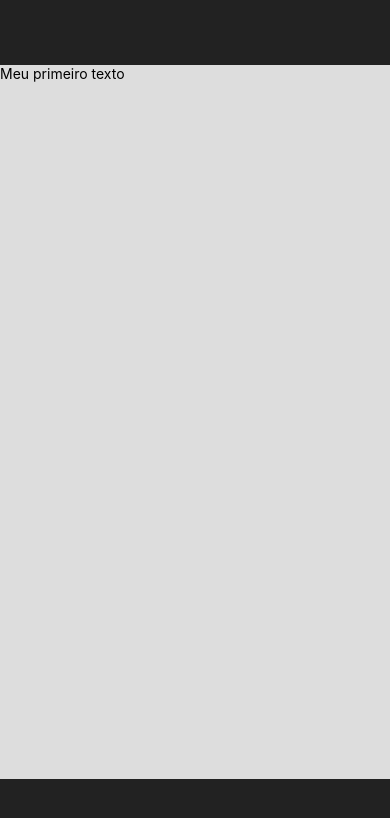
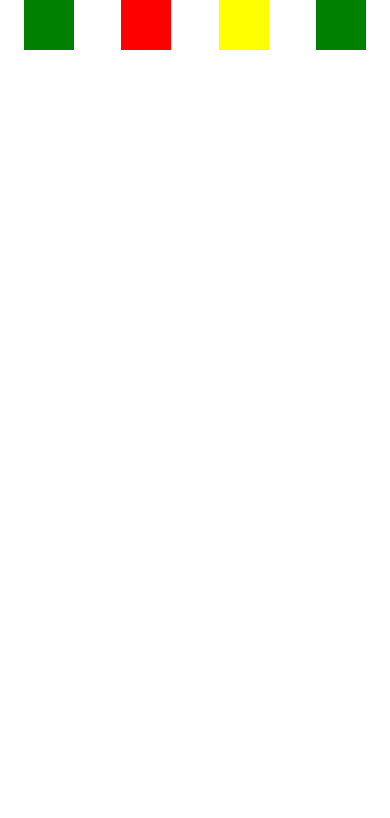
Before and after one commit to leoniceruvienski/Curso-React-Native, a React Native app in the folder meuApp/: screen / in a window 390 px wide. Shown: the top 818 px of the page. Built offline with nearby package versions, Linux system fonts and the light colour scheme.

Commit message:
Flexbox e Alinhamentos

```diff
--- a/meuApp/App.js
+++ b/meuApp/App.js
@@ -6,17 +6,18 @@ class App extends Component{
   render(){
 
     return(
-      <View style={{flex:1, backgroundColor: '#ddd'}}>
+      <View style={{flex:1, flexDirection: 'row', justifyContent: 'space-around', alignItems: 'flex-start'}}>
 
-        <View style={{height: 65, backgroundColor: '#222'}}>
+        <View style={{width: 50,height: 50, backgroundColor: 'green'}}>
+         </View>
 
+        <View style={{width: 50, height: 50,backgroundColor: 'red'}}>
         </View>
 
-        <View style={{flex:1, backgroundColor: '#ddd'}}>
-        <Text>Meu primeiro texto</Text>
-        </View>
+        <View style={{ width: 50, height: 50, backgroundColor: 'yellow'}}></View>
 
-        <View style={{height:65, backgroundColor: '#222'}}></View>
+        <View style={{width: 50,height: 50, backgroundColor: 'green'}}>
+         </View>
 
 
       </View>
```
